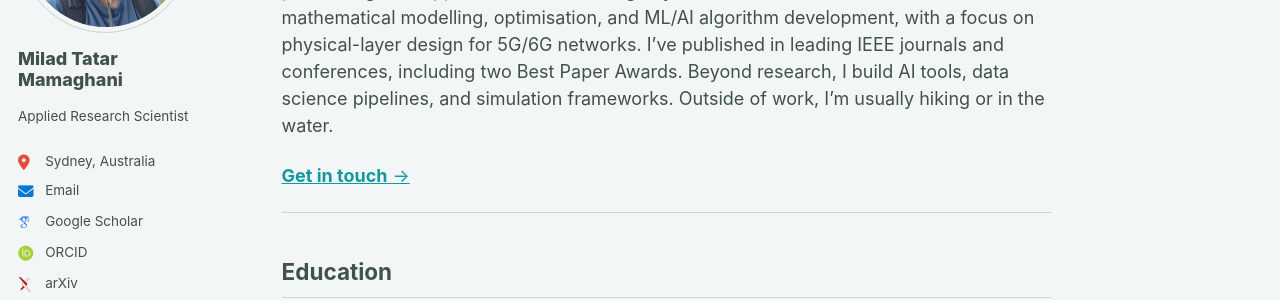
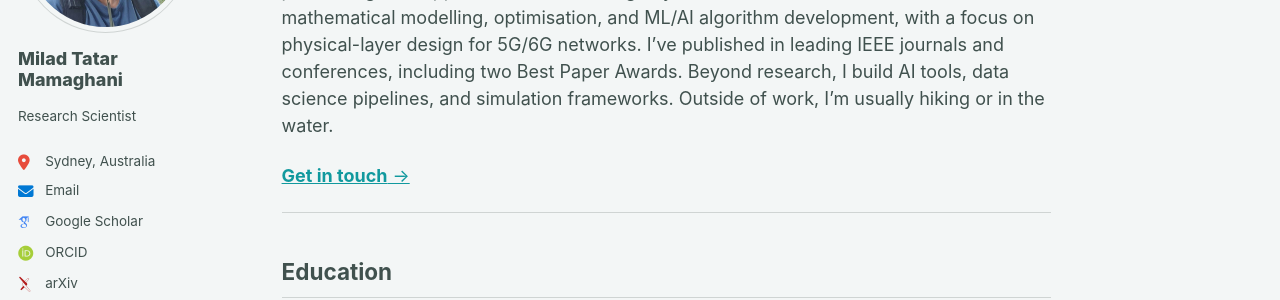
Before and after one commit to miladtm94/miladtm94.github.io, a Jekyll site: the page built from _pages/about.md, in a window 1280 px wide. Shown: the part 252-552 px from the top of the page. Built offline with Jekyll 4.4.1, drawn with Linux system fonts in a browser that asks for light colours; some web fonts are replaced; a script that is not in the unit is left out.

Commit message:
some updates

```diff
--- a/_config.yml
+++ b/_config.yml
@@ -12,7 +12,7 @@ site_theme               : "mint" # The available themes options are "default",
 title                    : "Milad Tatar Mamaghani"
 title_separator          : "-"
 name                     : &name "Milad Tatar Mamaghani"
-description              : &description "Applied Research Scientist"   # Update this with a general description of your site, this is the default if not overridden by a page
+description              : &description "Research Scientist"   # Update this with a general description of your site, this is the default if not overridden by a page
 url                      : https://miladtm94.github.io # The base hostname & protocol for your site e.g. "https://[your GitHub username].github.io",
                                                            # or if you already have some other page hosted on Github then use "https://[your GitHub username].github.io/[Your Repo Name]"
 baseurl                  : "" # the subpath of your site, e.g. "/blog"
@@ -25,7 +25,7 @@ author:
   # Biographic information
   avatar           : "profile.png"
   name             : "Milad Tatar Mamaghani"
-  bio              : "Applied Research Scientist"
+  bio              : "Research Scientist"
   location         : "Sydney, Australia"
   employer         : # Employer name
   uri              : # URL
```
